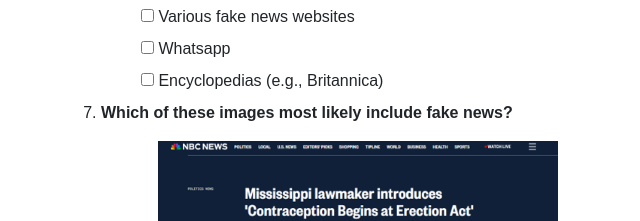
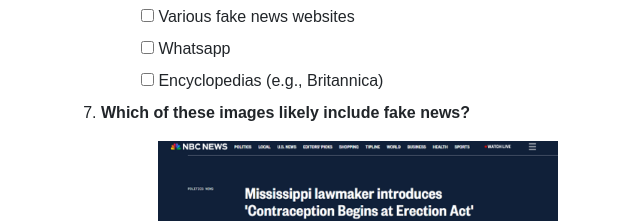
Before and after one commit to YamilaTimmer/honours-fake-news, a plain HTML site: page index.html in a window 1280 px wide. Shown: the part 1346-1567 px from the top of the page, 34-674 px from the left. Drawn offline with nearby package versions, Linux system fonts and the light colour scheme.

Commit message:
Another minor change

```diff
--- a/index.html
+++ b/index.html
@@ -105,7 +105,7 @@
 </ul>
 </li>
 <li>
-<p><strong>Which of these images most likely include fake news?</strong></p>
+<p><strong>Which of these images likely include fake news?</strong></p>
 <ul class="checklist">
 <li><label><input type="checkbox" data-question="1" data-content="0" /> <img alt="" src="images/mississippi_bill.PNG" width="400"></label></li>
 <li><label><input type="checkbox" data-question="0" data-content="1" /> <img alt="" src="images/moderna_vaccine.png" width="400"></label></li>
```
